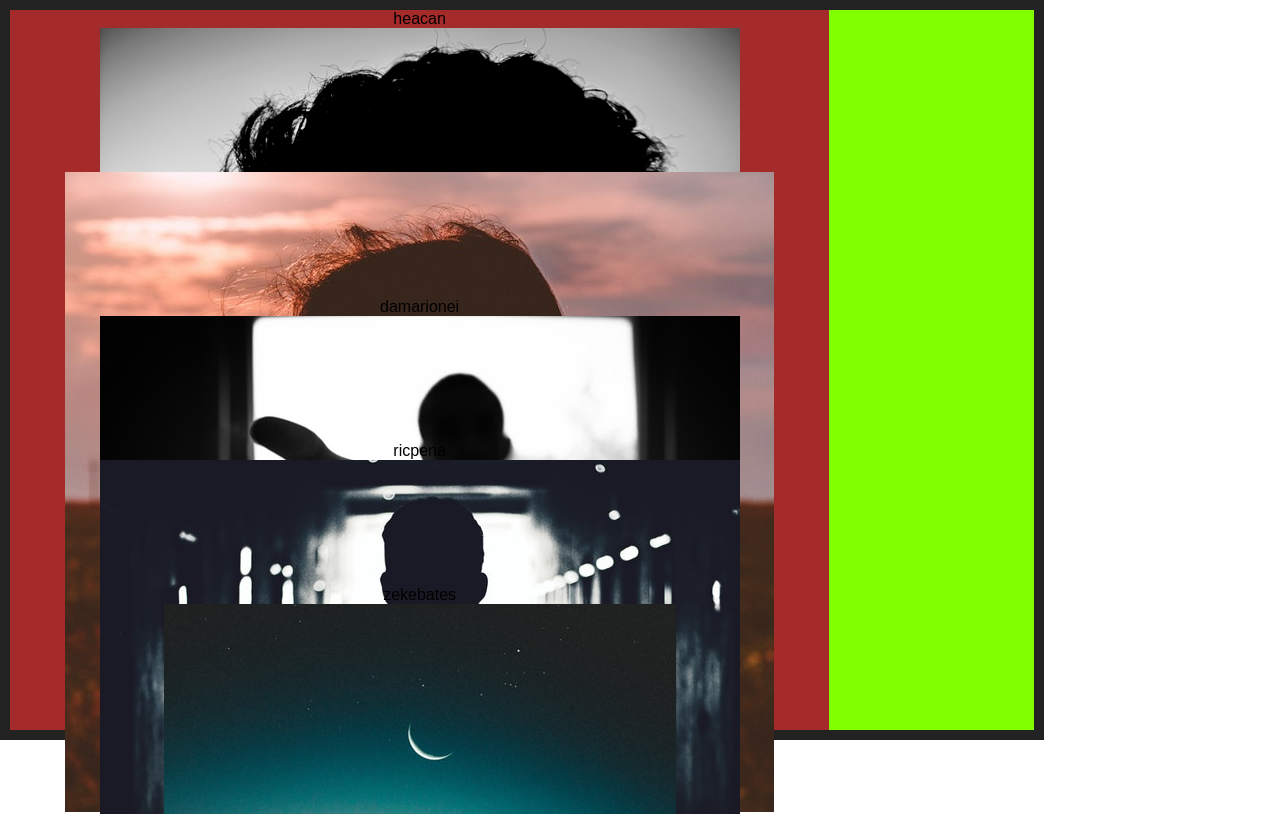
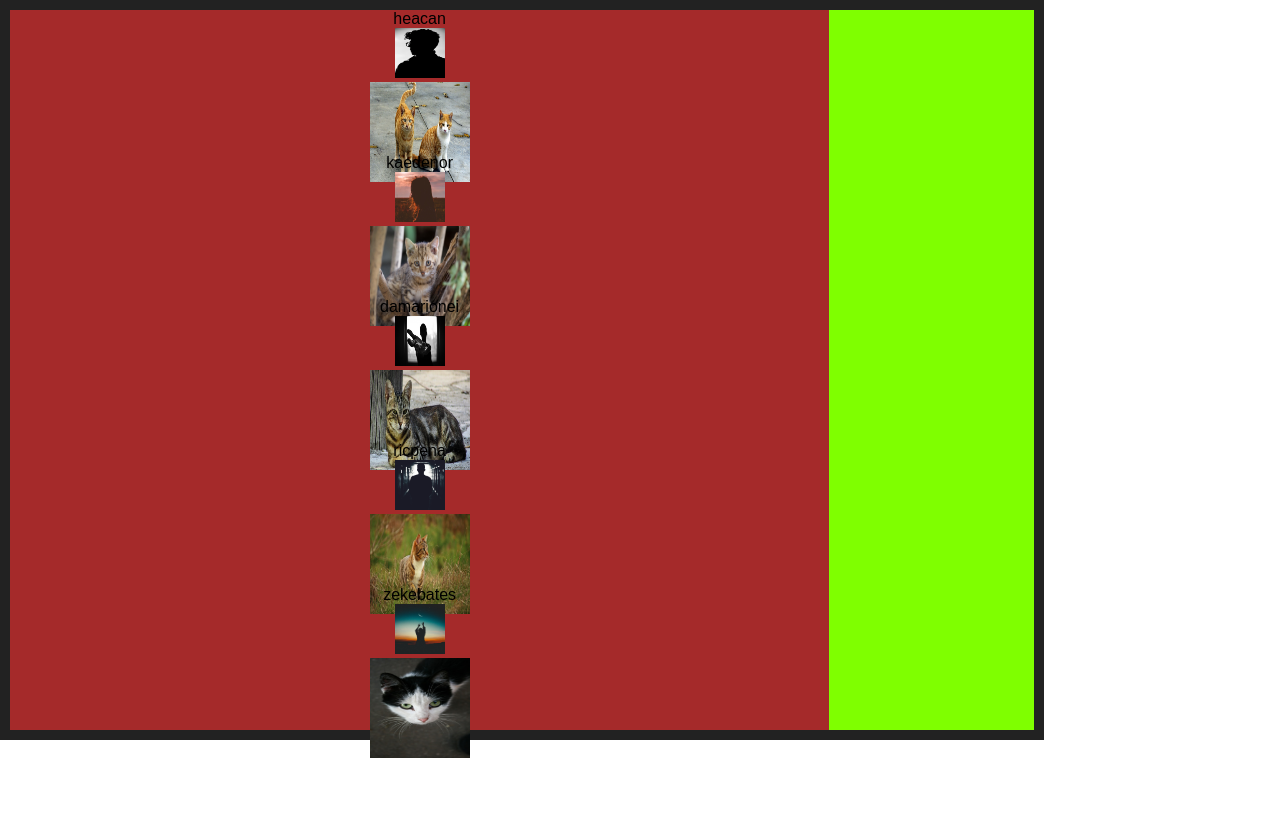
Before and after one commit to Mnargh/InstaGallery, a React (Create React App) app: page / in a window 1280 px wide. Shown: the top 814 px of the page. Built offline with nearby package versions, Linux system fonts and the light colour scheme.

Commit message:
Added Photo component that displays the image of the post

```diff
--- a/src/App.css
+++ b/src/App.css
@@ -46,3 +46,13 @@
   border-color: black;
   border-width: 30px;
 }
+
+.Icon {
+  height: 50px;
+  width: 50px;
+}
+
+.Photo {
+  height: 100px;
+  width: 100px;
+}
--- /dev/null
+++ b/src/components/photo.js
@@ -0,0 +1,16 @@
+import React, { Component } from "react";
+import { Image } from "react-bootstrap";
+import "../App.css";
+
+class Photo extends Component {
+  constructor(props) {
+    super(props);
+    this.state = {};
+  }
+
+  render() {
+    return <Image src={require(`../images/${this.props.photo}`)} className="Photo" />;
+  }
+}
+
+export default Photo;
--- a/src/components/post.js
+++ b/src/components/post.js
@@ -2,6 +2,7 @@ import React, { Component } from "react";
 import "../App.css";
 import Username from "./username";
 import UserIcon from "./usericon";
+import Photo from "./photo";
 
 class Post extends Component {
   constructor(props) {
@@ -13,6 +14,7 @@ class Post extends Component {
     return <div className="Post">
         <Username username={this.props.username} />
         <UserIcon usericon={this.props.usericon} />
+        <Photo photo={this.props.photo} />
       </div>;
   }
 }
--- a/src/components/postfeed.js
+++ b/src/components/postfeed.js
@@ -13,7 +13,10 @@ class Postfeed extends Component {
                 return <Post
                 key={index}
                 username={post.username}
-                usericon={post.userIconLink}/>
+                usericon={post.userIconLink}
+                photo = {post.imageLink}
+                />
+
                }) }
 
              </div>
```
Also changed, not shown: src/components/image.js (deleted, +0 -10 lines), src/README.md (added), 2 other files (tests, documents, lock files or other folders).
